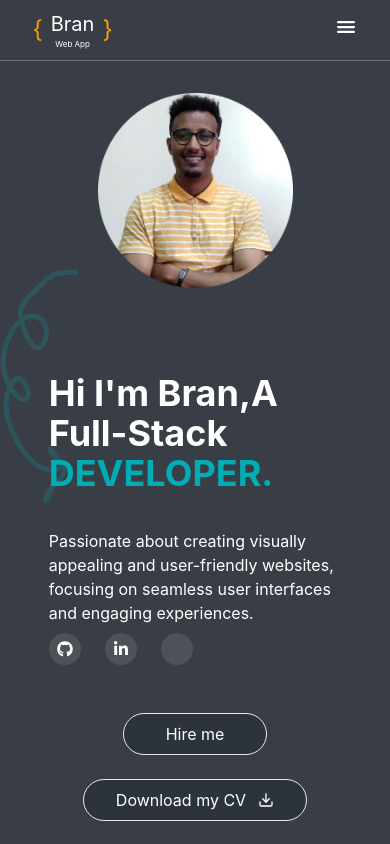
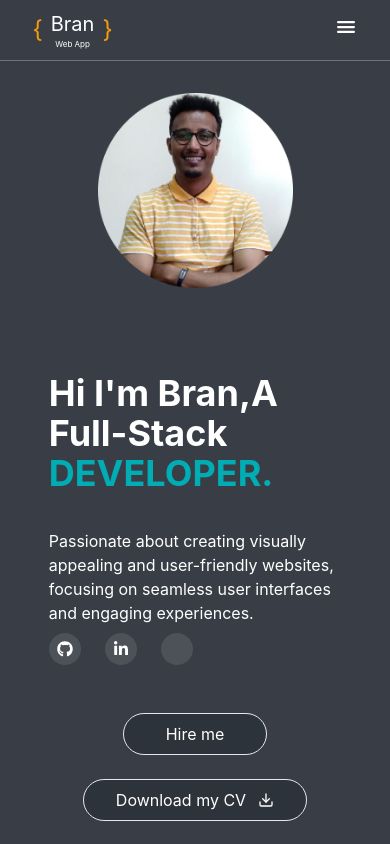
Before and after one commit to BranBayou/portfolio, a React (Create React App) app: page / in a window 390 px wide. Shown: the top 844 px of the page. Built offline with nearby package versions, Linux system fonts and the light colour scheme; some icons are missing.

Commit message:
Add mail svg

```diff
--- a/src/components/Contact/Form.jsx
+++ b/src/components/Contact/Form.jsx
@@ -1,4 +1,5 @@
 import React, { useState }from 'react'
+import mail from '../../Assets/mail.svg';
 
 const  Form = () => {
   const [formData, setFormData] = useState({
@@ -15,14 +16,14 @@ const  Form = () => {
     }));
   };
 
-  const handleSubmit = (e) => {
-    e.preventDefault();
-    console.log(formData);
-  };
+  // const handleSubmit = (e) => {
+  //   e.preventDefault();
+  //   console.log(formData);
+  // };
 
   return (
-    <div className="w-full md:w-1/2">
-      <form onSubmit={handleSubmit} className="flex flex-col">
+    <div className="w-full md:w-1/2 relative">
+      <form  id="form" action="https://formspree.io/f/xyyawdea" method="POST" className="flex flex-col">
         <div className="">
           <div className="mb-4">
             <label htmlFor="name" className="">Name</label>
@@ -65,6 +66,7 @@ const  Form = () => {
           Send message
         </button>
       </form>
+      <img className="absolute right-20" src={mail} alt="mailImg" />
     </div>
   );
 };
--- a/src/components/Headline/Intro.jsx
+++ b/src/components/Headline/Intro.jsx
@@ -1,49 +1,14 @@
-import React, { useEffect, useState } from 'react';
-import { motion, useAnimation } from 'framer-motion';
+import React from 'react';
 import ringArrow from '../../Assets/ringArrow.svg';
 import { FiDownload } from "react-icons/fi";
 import { FaGithub, FaLinkedinIn } from "react-icons/fa";
 import { FaXTwitter } from "react-icons/fa6";
-import { useInView } from 'react-intersection-observer';
-
 
 function Intro() {
-  const [isVisible, setIsVisible] = useState(false);
-  const controls = useAnimation();
-  const { ref, inView } = useInView({
-    triggerOnce: false,
-    threshold: 0.5,
-  });
-
-  useEffect(() => {
-    if (inView) {
-      setIsVisible(true);
-    }
-  }, [inView]);
-
-  useEffect(() => {
-    if (isVisible) {
-      controls.start({
-        opacity: 1,
-        y: 0,
-        transition: {
-          duration: 0.5,
-          ease: 'easeInOut',
-        },
-      });
-    }
-  }, [isVisible, controls]);
   return (
-    <motion.div
-      className="h-full w-full intro-container"
-      ref={ref}
-      initial={{ opacity: 0, y: 30 }}
-      animate={controls}
-      onAnimationComplete={() => setIsVisible(false)}
-    >
     <div className="h-full w-full ">
       <div className="">
-        <img className="absolute top-52" src={ringArrow} alt="arrow" />
+        <img className="absolute hidden md:block top-52" src={ringArrow} alt="arrow" />
       </div>
       <div className="h-full w-9/12 mx-auto flex flex-col gap-10 md:gap-10 items-center md:items-start justify-center">
         <div className="">
@@ -104,7 +69,6 @@ function Intro() {
         </div>
       </div>
     </div>
-    </motion.div>
   );
 }
 
--- a/src/components/works/Showcase.jsx
+++ b/src/components/works/Showcase.jsx
@@ -20,7 +20,7 @@ const Showcase = () => {
   return (
     <div className="w-full grid grid-cols-1 sm:grid-cols-1 md:grid-cols-2 ib:grid-cols-3  gap-4">
       {Constant.map((data, index) => (
-        <div key={index} className={`bg-darkt border border-gray-500 hover:cursor-pointer hover:border-2 p-3 rounded-3xl`}>
+        <div key={index} className={`bg-darkt border border-gray-500 hover:cursor-pointer hover:border-2 hover:border-aquab p-3 rounded-3xl`}>
           <div className="mb-2">
             <img src={data.img[0]} className="w-full rounded-3xl" alt="img" />
           </div>
```
